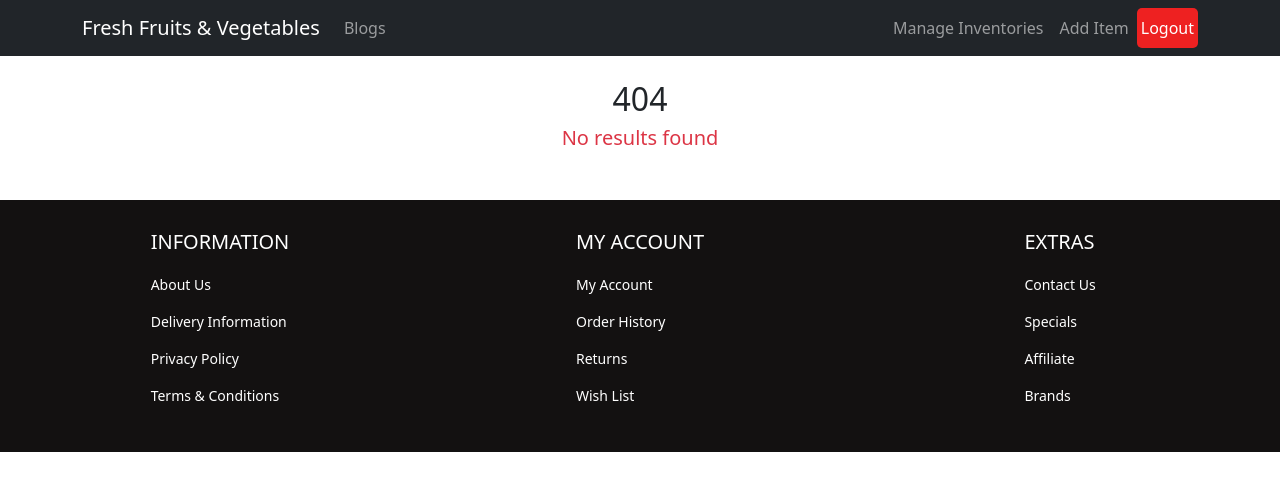
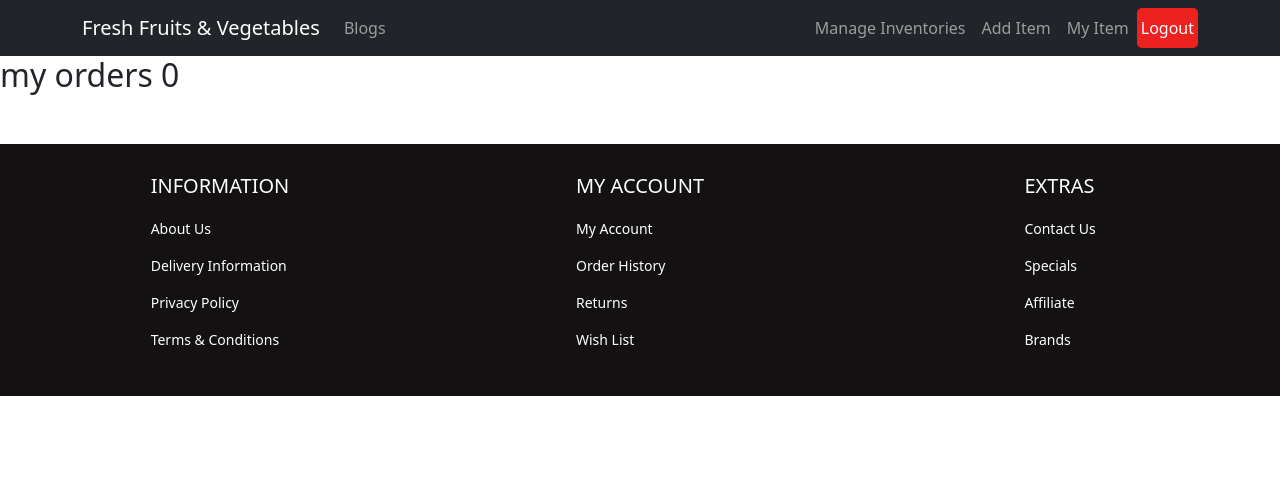
Before and after one commit to Arif6474/fresh-fruits-vegetable-client, a React (Create React App) app: page /myitem in a window 1280 px wide. Shown: the top 490 px of the page. Built offline with nearby package versions, Linux system fonts and the light colour scheme; no server answers; sample sign-in values are in the browser's storage.

Commit message:
added my items

```diff
--- a/package.json
+++ b/package.json
@@ -6,6 +6,7 @@
     "@testing-library/jest-dom": "^5.16.4",
     "@testing-library/react": "^13.1.1",
     "@testing-library/user-event": "^13.5.0",
+    "axios": "^0.27.2",
     "bootstrap": "^5.1.3",
     "firebase": "^9.7.0",
     "react": "^18.1.0",
--- a/src/App.js
+++ b/src/App.js
@@ -15,6 +15,7 @@ import Inventory from './components/Inventory/Inventory';
 import SignIn from './components/Login/SignIn/SignIn';
 import SignUp from './components/Login/SignUp/SignUp';
 import ManageInventory from './components/ManageInventory/ManageInventory';
+import MyItems from './components/MyItems/MyItems';
 import NotFound from './components/NotFound/NotFound';
 import Product from './components/Product/Product';
 import RequireAuth from './components/RequireAuth/RequireAuth';
@@ -42,6 +43,11 @@ function App() {
              <ManageInventory></ManageInventory>
            </RequireAuth>
          }></Route>
+         <Route path="/myitem" element={
+           <RequireAuth>
+             <MyItems></MyItems>
+           </RequireAuth>
+         }></Route>
          <Route path="/fruits/:fruitId" element={
            <RequireAuth>
              <FruitDetails></FruitDetails>
--- a/src/components/AddInventory/AddInventory.js
+++ b/src/components/AddInventory/AddInventory.js
@@ -3,7 +3,7 @@ import { useForm } from "react-hook-form";
 const AddInventory = () => {
     const { register, handleSubmit } = useForm();
   const onSubmit = data => {
-    console.log(data)
+
     const url = `https://stormy-plateau-24083.herokuapp.com/fruit`
     fetch(url,{
         method: 'POST',
--- a/src/components/FruitDetails/FruitDetails.js
+++ b/src/components/FruitDetails/FruitDetails.js
@@ -6,7 +6,7 @@ import './FruitDetails.css'
 const FruitDetails = () => {
     const {fruitId} = useParams();
     const [fruit , setFruit] = useState({});
-    const {name , image, description, quantity , supplier, price } = fruit;
+    const {_id, name , image, description, quantity , supplier, price } = fruit;
 
    let oldQuantity = parseInt(fruit?.quantity)
 
@@ -47,7 +47,7 @@ useEffect(() => {
     const addQuantity = parseInt(event.target.quantity.value);
     const newQuantity = parseInt(oldQuantity + addQuantity);
     const fruitQuantity = {newQuantity}
-    console.log(fruitQuantity);
+
 
      // update quantity
      const url = `https://stormy-plateau-24083.herokuapp.com/fruit/${fruitId}`
@@ -73,6 +73,7 @@ useEffect(() => {
         </div>
        <div className="product-details">
        <p className="product-name"> {name}</p>
+       <p className="product-description">Id : {_id}</p>
         <p className="product-price">Price: {price}</p>
         <p className="product-quantity">Quantity: {quantity} Kg</p>
         <p className="product-supplier">Supplier: {supplier}</p>
--- a/src/components/Header/Header.js
+++ b/src/components/Header/Header.js
@@ -31,6 +31,7 @@ const Header = () => {
             user?.email ? <>
              <Nav.Link as={Link} to="/inventory">Manage Inventories</Nav.Link>
              <Nav.Link as={Link} to="/add-inventory">Add Item</Nav.Link>
+             <Nav.Link as={Link} to="/myitem">My Item</Nav.Link>
             <button onClick={handleLogout} className="logout-btn">Logout</button> </> :
             <Nav.Link as={Link} to="/login">Login</Nav.Link>
           }
--- /dev/null
+++ b/src/components/MyItems/MyItems.js
@@ -0,0 +1,31 @@
+
+import { async } from '@firebase/util';
+import axios from 'axios';
+
+import React, { useEffect, useState } from 'react';
+import { useAuthState } from 'react-firebase-hooks/auth';
+import auth from '../../firebase.init';
+
+const MyItems = () => {
+     const [user] = useAuthState(auth)
+    const [item , setItem] =useState([]);
+    useEffect(() => {
+
+        const getMyItems = async () => {
+            const email = user.email;
+            const url = `http://localhost:5000/item?email=${email}`
+            const {data} = await axios.get(url);
+            console.log(data);
+            setItem(data);
+        }
+        getMyItems()
+
+    }, [user])
+    return (
+        <div>
+            <h2>my orders {item.length}</h2>
+        </div>
+    );
+};
+
+export default MyItems;
```
Also changed, not shown: 1 other file (tests, documents, lock files or other folders).
